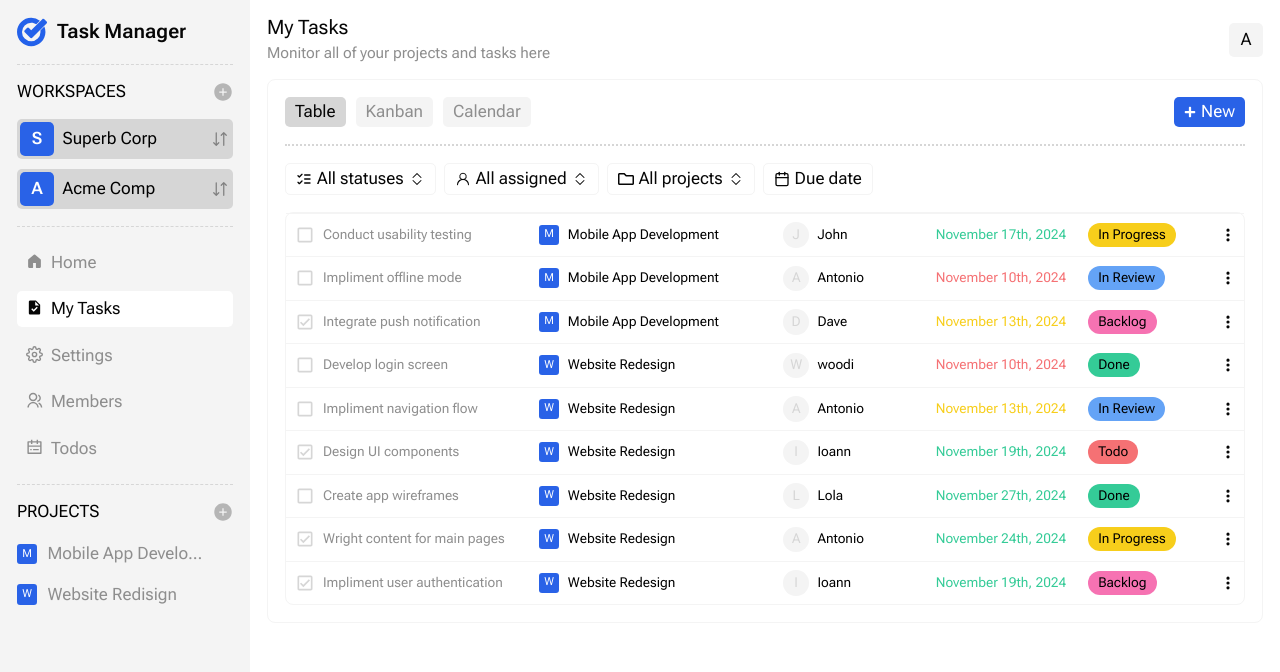
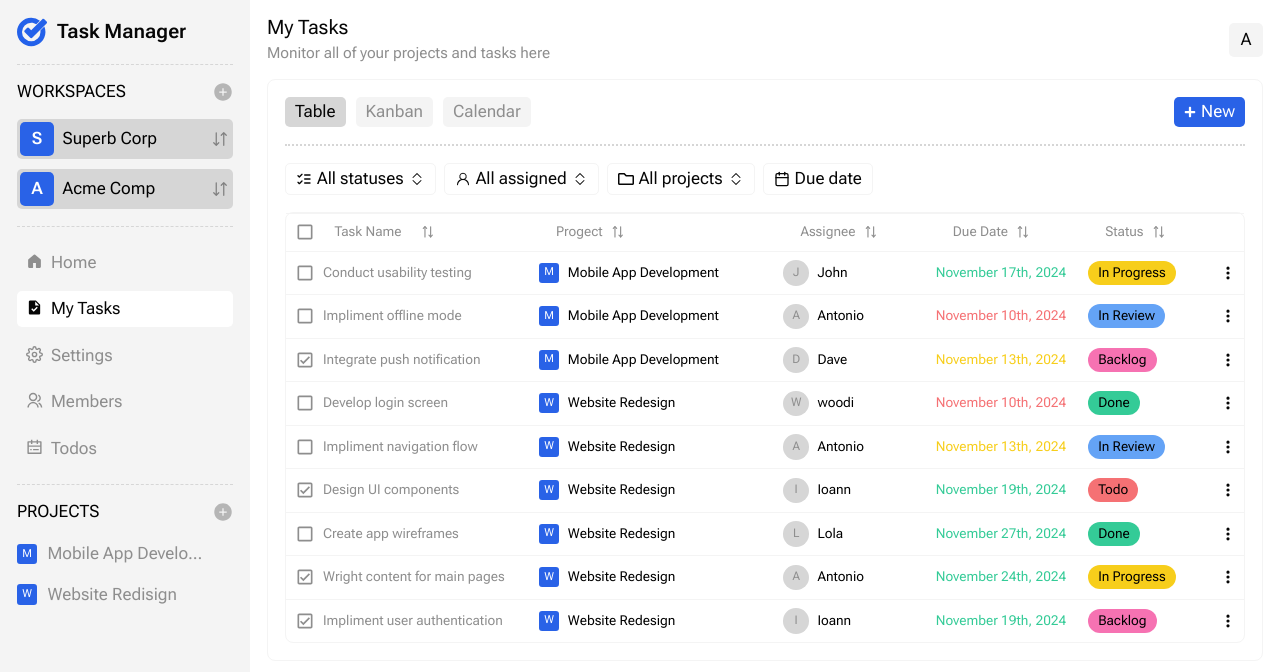
Before and after one commit to webioann/sandbox_prisma, a Next.js app: page /my_tasks/table in a window 1280 px wide. Shown: the top 672 px of the page. Built offline with nearby package versions, Linux system fonts and the light colour scheme.

Commit message:
task table header section is completed

```diff
--- a/app/my_tasks/table/page.tsx
+++ b/app/my_tasks/table/page.tsx
@@ -5,9 +5,11 @@ import { LuListChecks } from "react-icons/lu"
 import { GoPerson } from "react-icons/go"
 import { FaRegFolder } from "react-icons/fa"
 import { BsChevronExpand } from "react-icons/bs"
+import { MdOutlineCheckBox, MdOutlineCheckBoxOutlineBlank } from "react-icons/md"
+
 import styles from './table.module.scss'
 
-import { TbArrowsSort } from "react-icons/tb"
+import { TbArrowsUpDown } from "react-icons/tb"
 import { IoIosArrowDown } from "react-icons/io"
 
 import { ProjectsData } from '../../../MOCH_DATA'
@@ -51,8 +53,32 @@ export default function TablePage() {
 
 
             <section className={styles.tasks_table}>
-                {/* ========= need create ========= */}
                 <div className={styles.table_header}>
+                    <div className={styles.column_name_first}>
+                        <MdOutlineCheckBoxOutlineBlank size={20}/>
+                        <p className={styles.task_name_cell}>Task Name</p>
+                        <TbArrowsUpDown/>
+                    </div>
+
+                    <div className={styles.column_name}>
+                        <p>Progect</p>
+                        <TbArrowsUpDown/>
+                    </div>
+
+                    <div className={styles.column_name}>
+                        <p>Assignee</p>
+                        <TbArrowsUpDown/>
+                    </div>
+
+                    <div className={styles.column_name}>
+                        <p>Due Date</p>
+                        <TbArrowsUpDown/>
+                    </div>
+
+                    <div className={styles.column_name}>
+                        <p>Status</p>
+                        <TbArrowsUpDown/>
+                    </div>
 
                 </div>
                 {/* =================== */}
--- a/app/my_tasks/table/table.module.scss
+++ b/app/my_tasks/table/table.module.scss
@@ -19,8 +19,26 @@
     margin-bottom: 1rem;
     border: 1px solid var(--bg-second);
     border-radius: 8px;
-    .table_of_projects{
-
+    .table_header{
+        display: grid;
+        gap: 5px;
+        grid-template-columns: 6.5fr 6.5fr 4fr 4fr 4fr;
+        padding: 0.5rem;
+        border-top: 1px solid var(--bg-second);
+        font-size: 0.8rem;
+        .column_name{
+            display: flex;
+            gap: 0.5rem;
+            align-items: center;
+            color: var(--text-second);
+            padding-left: 1rem;
+        }
+        .column_name_first{
+            display: flex;
+            align-items: center;
+            color: var(--text-second);
+            gap: 20px;
+        }
     }
 }
 // pagination -----------
--- a/components/BadgeWithSymbolRounded/badge-rounded.module.scss
+++ b/components/BadgeWithSymbolRounded/badge-rounded.module.scss
@@ -2,9 +2,9 @@
     width: 1.5rem;
     height: 1.5rem;
     border-radius: 50%;
-    background-color: var(--bg-second);
-    color: var(--bg-dark);
-    font-size: 0.8rem;
+    background-color: var(--bg-dark);
+    color: var(--text-second);
+    font-size: 0.7rem;
     font-weight: 400;
     display: flex;
     justify-content: center;
--- a/components/TaskTableItem/TaskTableItem.tsx
+++ b/components/TaskTableItem/TaskTableItem.tsx
@@ -20,7 +20,7 @@ const  TaskTableItem: React.FC<props> = ({project, task}) => {
         <div className={styles.table_item}>
 
             <div className={styles.task_name}>
-                { task.task_checked ? <MdOutlineCheckBox size={20} color='#d6d6d6'/> : <MdOutlineCheckBoxOutlineBlank size={20} color='#d6d6d6'/>}
+                { task.task_checked ? <MdOutlineCheckBox size={20} color='#8e8e8e'/> : <MdOutlineCheckBoxOutlineBlank size={20} color='#8e8e8e'/>}
                 <p className={styles.task_dicription}>{task.task_discription}</p>
             </div>
 
```
